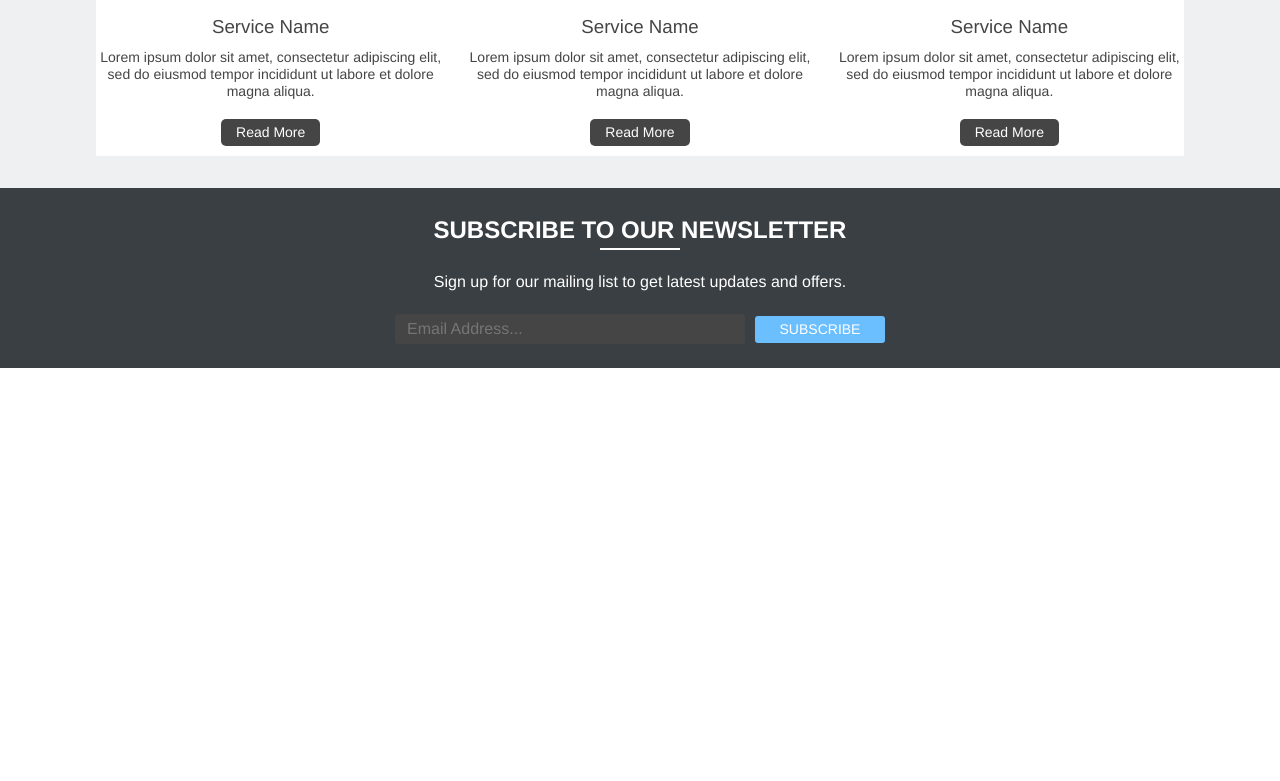
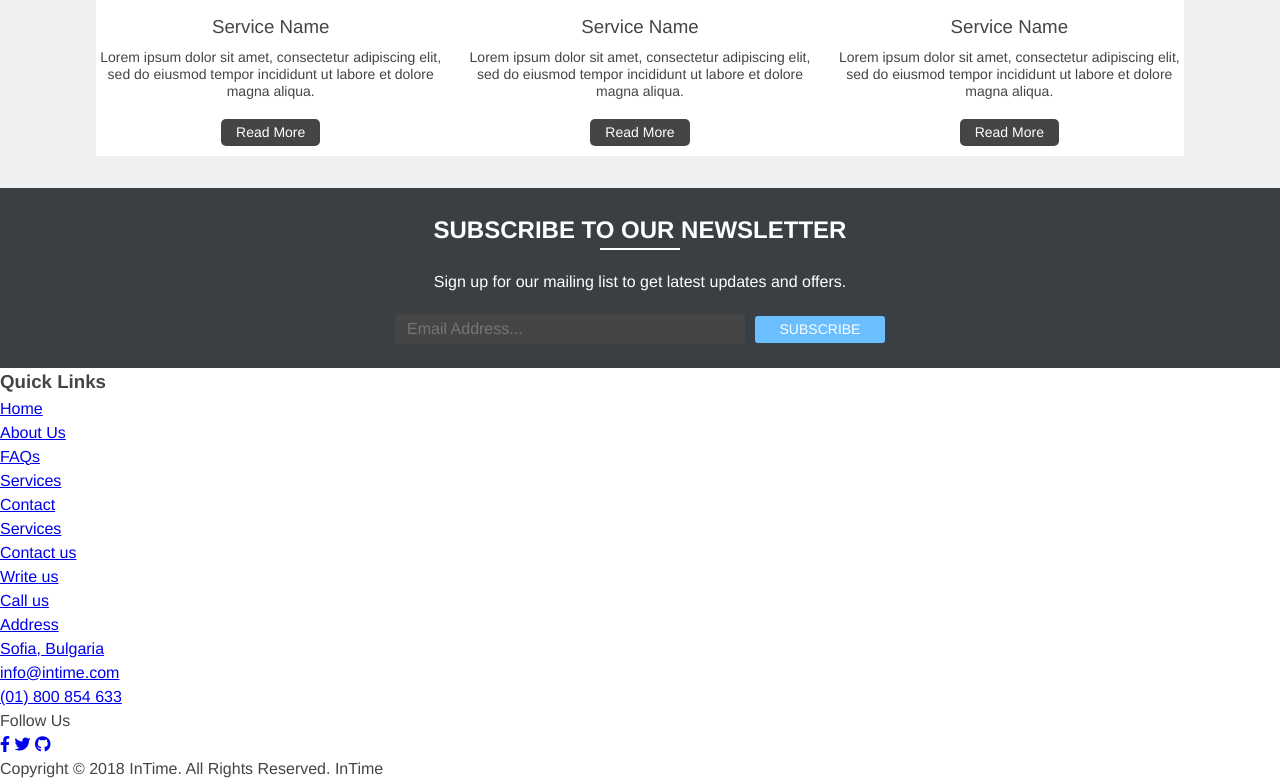
Before and after one commit to BernaBoshnak/SoftUni-HTML-CSS-Course, a plain HTML site: page 09. Exam Preparation/10. inTime-Company/company.html in a window 1280 px wide. Shown: the part 1460-2241 px from the top of the page. Before the commit the page ends 1828 px from the top, so only its background shows below. Drawn offline with Linux system fonts and the light colour scheme.

Commit message:
added footer in company html

```diff
--- a/09. Exam Preparation/10. inTime-Company/company.html
+++ b/09. Exam Preparation/10. inTime-Company/company.html
@@ -157,5 +157,42 @@
         </div>
       </section>
     </main>
+
+    <footer class="footer">
+      <div class="foot-links">
+        <h3 class="title">Quick Links</h3>
+        <div class="links">
+          <ul role="list">
+            <li class="link-item"><a href="#">Home</a></li>
+            <li class="link-item"><a href="#">About Us</a></li>
+            <li class="link-item"><a href="#">FAQs</a></li>
+            <li class="link-item"><a href="#">Services</a></li>
+            <li class="link-item"><a href="#">Contact</a></li>
+          </ul>
+          <ul role="list">
+            <li class="link-item"><a href="#">Services</a></li>
+            <li class="link-item"><a href="#">Contact us</a></li>
+            <li class="link-item"><a href="#">Write us</a></li>
+            <li class="link-item"><a href="#">Call us</a></li>
+          </ul>
+          <ul role="list">
+            <li class="link-item"><a href="#">Address</a></li>
+            <li class="link-item"><a href="#">Sofia, Bulgaria</a></li>
+            <li class="link-item"><a href="#">info@intime.com</a></li>
+            <li class="link-item"><a href="#">(01) 800 854 633</a></li>
+          </ul>
+          <div class="follow">
+            <p class="title">Follow Us</p>
+            <a href="#"><i class="fa-brands fa-facebook-f"></i></a>
+            <a href="#"><i class="fa-brands fa-twitter"></i></a>
+            <a href="#"><i class="fa-brands fa-github"></i></a>
+          </div>
+        </div>
+      </div>
+      <p class="text">
+        Copyright © 2018 InTime. All Rights Reserved.
+        <span class="foot-color">InTime</span>
+      </p>
+    </footer>
   </body>
 </html>
```
